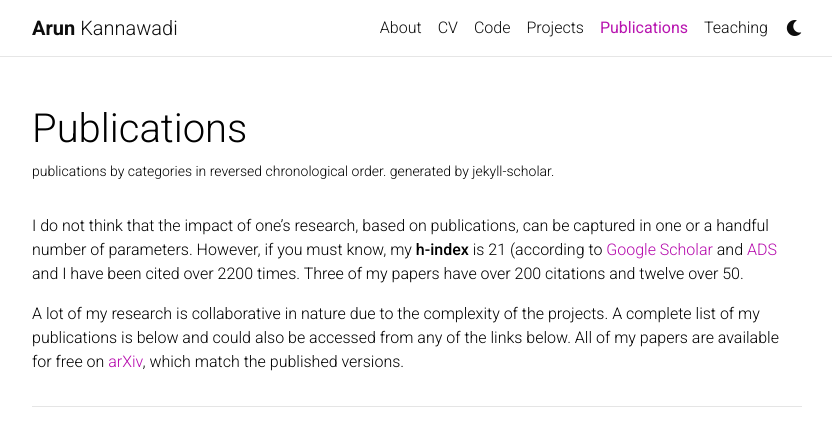
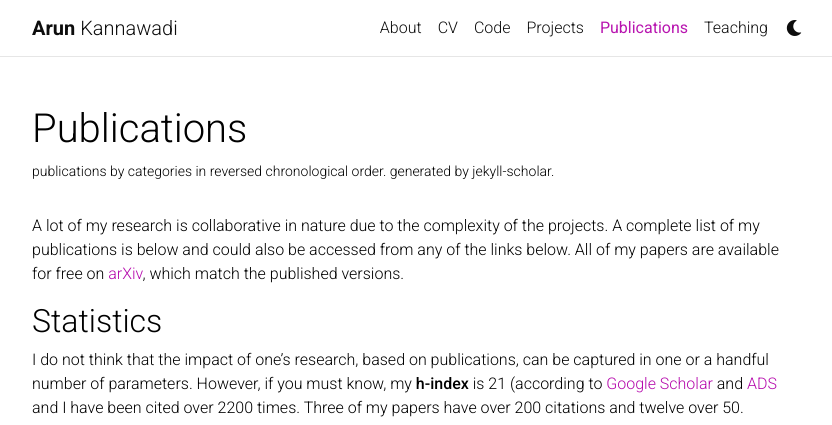
Before and after one commit to arunkannawadi/website, a Jekyll site: the page built from _pages/publications.md, in a window 1280 px wide and 900 px high, cut to the strip 0-425 px from the top of the window. Shown: the whole strip, without its empty margins (223-1055 px from the left). Built offline with Jekyll 4.4.1, drawn with Linux system fonts in a browser that asks for light colours; comment, search, counter and statistics services are not loaded; a style sheet for code colours, icons or effects is not loaded.

Commit message:
Reorder paragraphs in pubs

```diff
--- a/_pages/publications.md
+++ b/_pages/publications.md
@@ -8,19 +8,20 @@ nav: true
 nav_order: 4
 ---
 
+A lot of my research is collaborative in nature due to the complexity of the projects.
+A complete list of my publications is below and could also be accessed from any of the links below.
+All of my papers are available for free on [arXiv][arxiv_url], which match the published versions.
+
+## Statistics
+
 I do not think that the impact of one's research, based on publications, can be captured in one or a handful number of parameters.
 However, if you must know, my **h-index** is 21 (according to [Google Scholar]({{ site.scholar_url }}) and [ADS]({{ site.ads_url }}) and I have been cited over 2200 times.
 Three of my papers have over 200 citations and twelve over 50.
 
-
-A lot of my research is collaborative in nature due to the complexity of the projects.
-A complete list of my publications is below and could also be accessed from any of the links below.
-All of my papers are available for free on [arXiv][arxiv_url], which match the published versions.
-
 [arxiv_url]: https://arxiv.org/search/?query=kannawadi&searchtype=author&abstracts=show&order=-announced_date_first&size=50
 
 <!-- _pages/publications.md -->
-<div class="publications">
+<div class="publications" id="recent">
 
 {%- for y in page.years %}
   <h2 class="year">{{y}}</h2>
```
